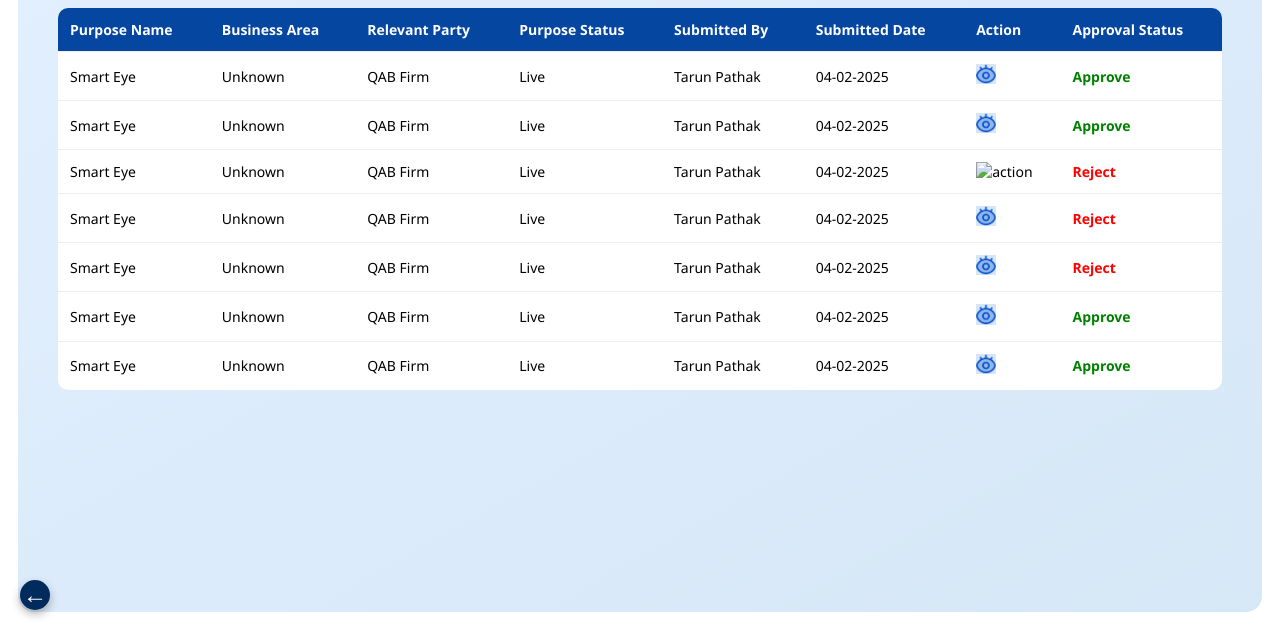
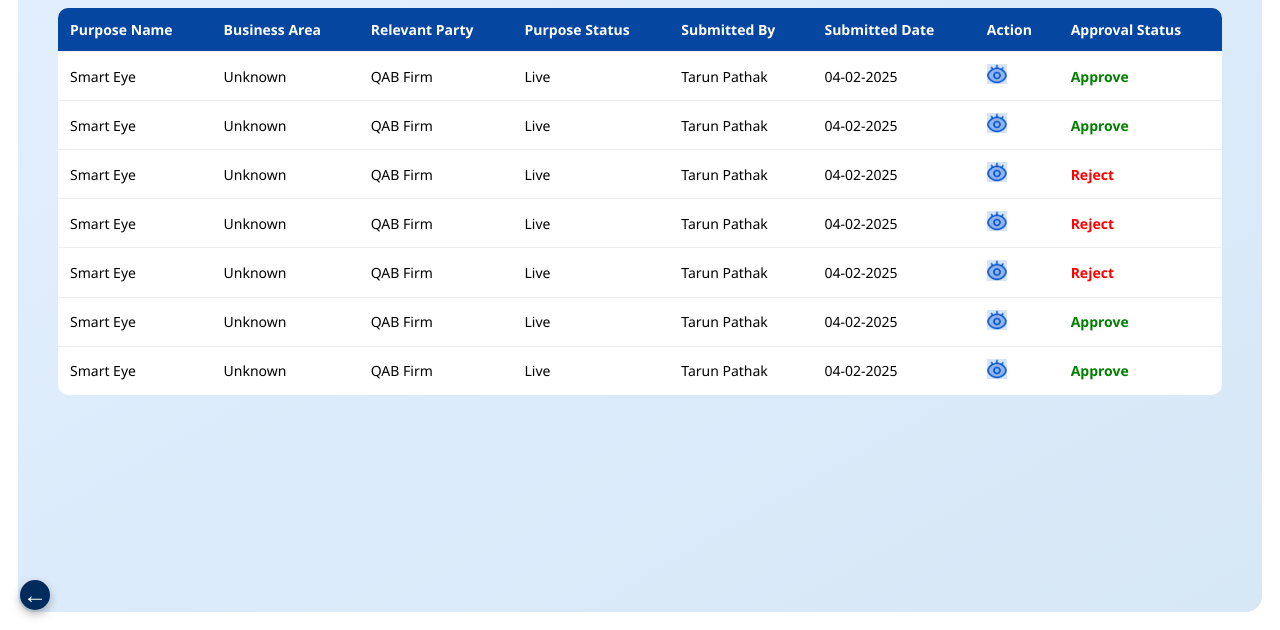
Before and after one commit to codinginsaan7/MSIL_Project_Tracking_System_Under_ComprehensiveNDA, a plain HTML site: page purpose-table.html in a window 1280 px wide. Shown: the part 170-800 px from the top of the page. Drawn offline with Linux system fonts and the light colour scheme.

Commit message:
Update purpose-table.html

```diff
--- a/purpose-table.html
+++ b/purpose-table.html
@@ -75,7 +75,7 @@
             <td>Live</td>
             <td>Tarun Pathak</td>
             <td>04-02-2025</td>
-            <td><img src="action-icon.png" alt="action" style="width: 20px;"></td>
+            <td><img src="assets/action-icon.png" alt="action" style="width: 20px;"></td>
             <td class="rejected">Reject</td>
           </tr>
           <tr onclick="window.location.href='purpose-details.html'">
```
